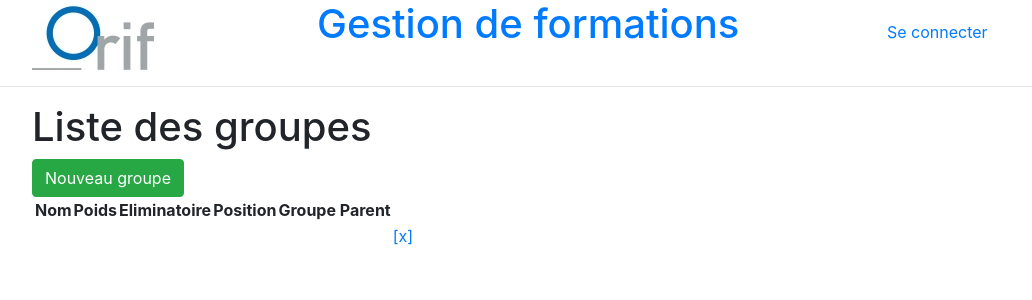
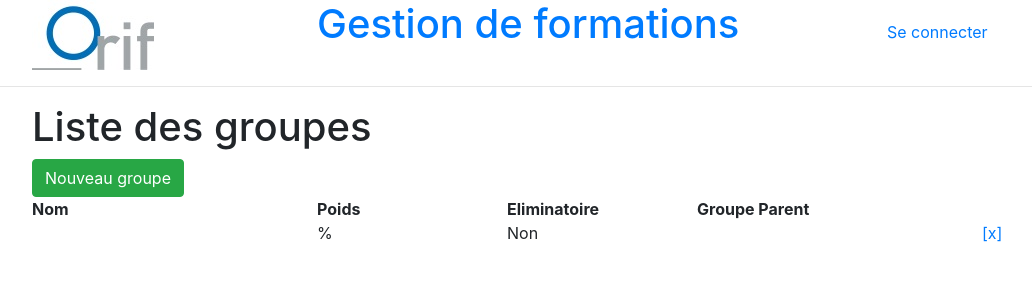
Before and after one commit to OrifInformatique/gestion_formations, a CodeIgniter app: page /gestion_formations/group in a window 1280 px wide. Shown: the top 300 px of the page, without its empty margins (53-1085 px from the left). Run offline with CodeIgniter, Linux system fonts and the light colour scheme; tables that the repository leaves empty or names only in its code hold one stand-in row (values such as "Sample post"); data that the repository does not hold is empty; some libraries are stand-ins or nearby versions.

Commit message:
List view with mieux choses

```diff
--- a/application/models/Group_model.php
+++ b/application/models/Group_model.php
@@ -5,11 +5,11 @@
     protected $_table = 't_groups';
     protected $primary_key = 'ID';
     protected $protected_attributes = ['ID'];
-    protected $belongs_to = ['t_groups' => ['primary_key' => 'FK_Parent_Group',
+    protected $belongs_to = ['Parent_Group' => ['primary_key' => 'FK_Parent_Group',
                                             'model' => 'groups_model']];
-    protected $has_many = ['t_modules_subjects' => ['primary_key' => 'FK_Group',
+    protected $has_many = ['Modules_Subjects' => ['primary_key' => 'FK_Group',
                                                     'model' => 'modules_subjects_model'],
-                           't_groups' => ['primary_key' => 'FK_Parent_Group',
+                           'Child_Groups' => ['primary_key' => 'FK_Parent_Group',
                                           'model' => 'groups_model']];
 
     /**
--- a/application/views/group/list.php
+++ b/application/views/group/list.php
@@ -1,29 +1,36 @@
+<?php
+    function getParentGroup($id = 0, $groups){
+        if($id == 0){
+            return "";
+        } else {
+            foreach ($groups as $group) {
+                if($group->ID == $id){
+                    return $group->Name_Group;
+                }
+            }
+        }
+    }
+?>
 <div class="container">
     <h1><?php echo $this->lang->line('group_list') ?></h1>
     <a class="btn btn-success" href="<?=base_url('group/add')?>"><?=$this->lang->line('group_new')?></a>
-    <table>
-        <tr>
-            <th><?php echo $this->lang->line('group_id') ?></th>
-            <th><?php echo $this->lang->line('group_name') ?></th>
-            <th><?php echo $this->lang->line('group_weight') ?></th>
-            <th><?php echo $this->lang->line('group_eliminatory') ?></th>
-            <th><?php echo $this->lang->line('group_position') ?></th>
-            <th><?php echo $this->lang->line('group_parent_group') ?></th>
-            <th></th>
-        </tr>
-        <?php if(isset($groups)) {
-            foreach ($groups as $group) { ?>
-        <tr>
-            <!-- Click here to modify -->
-            <td><?php echo $group->ID; ?></td>
-            <td><a href="<?php echo base_url().'view/'.$group->ID; ?>"><?php echo $group->Name_Group; ?></a></td>
-            <td><?php echo $group->Weight; ?></td>
-            <td><?php echo $group->Eliminatory; ?></td>
-            <td><?php echo $group->Position; ?></td>
-            <td><?php echo $group->FK_Parent_Group; ?></td>
-            <!-- Click here to delete -->
-            <td><a href="#">[x]</a></td>
-        </tr>
-        <?php } } ?>
-    </table>
+    <div class="row">
+        <div class="col-md-3"><strong><?php echo $this->lang->line('group_name') ?></strong></div>
+        <div class="col-md-2"><strong><?php echo $this->lang->line('group_weight') ?></strong></div>
+        <div class="col-md-2"><strong><?php echo $this->lang->line('group_eliminatory') ?></strong></div>
+        <div class="col-md-3"><strong><?php echo $this->lang->line('group_parent_group') ?></strong></div>
+        <div class="col-md-2"></div>
+    </div>
+    <?php if(isset($groups)) {
+        foreach ($groups as $group) { ?>
+            <div class="row">
+                <!-- Click here to modify -->
+                <div class="col-md-3"><a href="<?php echo base_url().'view/'.$group->ID; ?>"><?php echo $group->Name_Group; ?></a></div>
+                <div class="col-md-2"><?php echo $group->Weight . ' %'; ?></div>
+                <div class="col-md-2"><?php echo $group->Eliminatory?$this->lang->line('yes'):$this->lang->line('no'); ?></div>
+                <div class="col-md-3"><?php echo getParentGroup($group->ID, $groups); ?></div>
+                <!-- Click here to delete -->
+                <div class="col-md-2"><a href="#">[x]</a></div>
+            </div>
+    <?php } } ?>
 </div>
```
